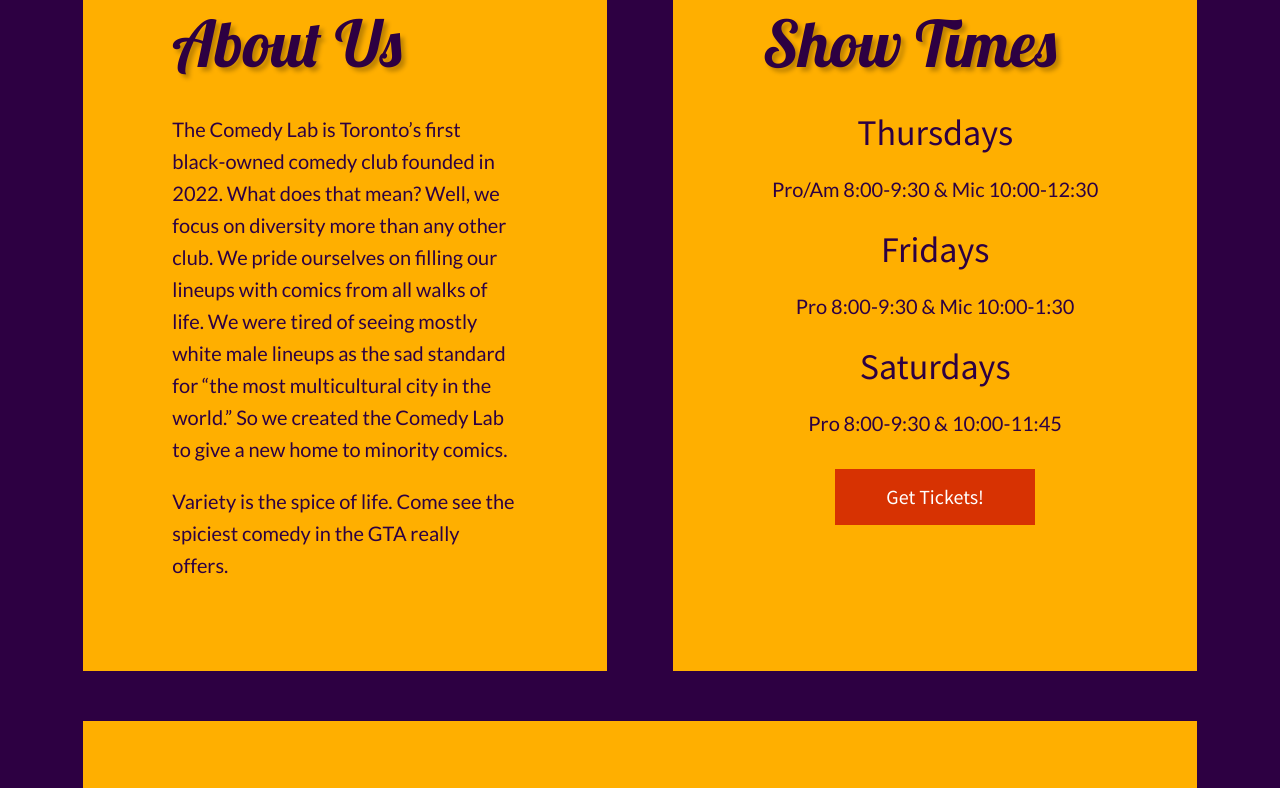
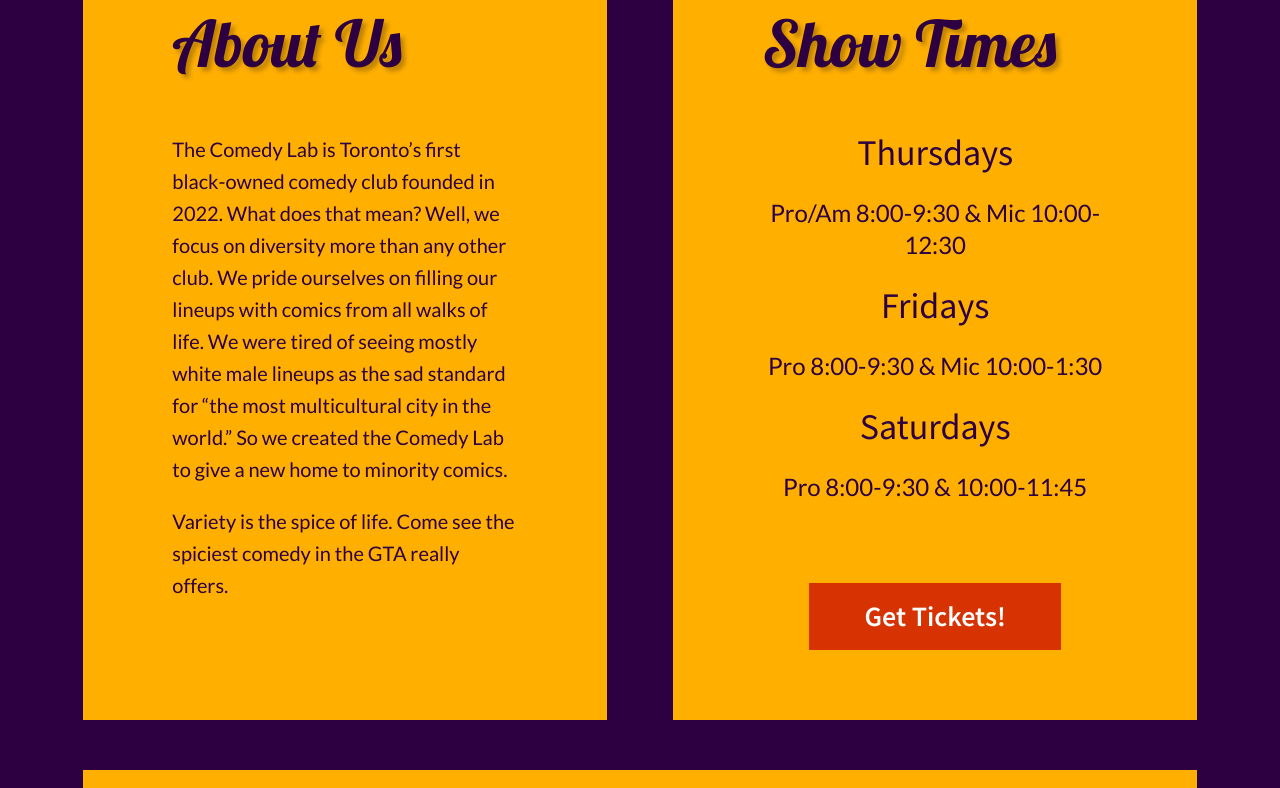
Before and after one commit to woachkatzl/comedy-lab, a plain HTML site: page index.html in a window 1280 px wide. Shown: the part 781-1569 px from the top of the page. Drawn offline with nearby package versions, Linux system fonts and the light colour scheme.

Commit message:
desktop button styles, time text

```diff
--- a/index.html
+++ b/index.html
@@ -52,11 +52,11 @@
                         <h2 class="block__title">Show Times</h2>
                         <div class="block__content">
                             <h3 class="block__sub-title">Thursdays</h3>
-                            <p class="block__txt">Pro/Am 8:00-9:30 & Mic 10:00-12:30</p>
+                            <p class="block__txt block__time">Pro/Am 8:00-9:30 & Mic 10:00-12:30</p>
                             <h3 class="block__sub-title">Fridays</h3>
-                            <p class="block__txt">Pro 8:00-9:30 & Mic 10:00-1:30</p>
+                            <p class="block__txt block__time">Pro 8:00-9:30 & Mic 10:00-1:30</p>
                             <h3 class="block__sub-title">Saturdays</h3>
-                            <p class="block__txt">Pro 8:00-9:30 & 10:00-11:45</p>
+                            <p class="block__txt block__time">Pro 8:00-9:30 & 10:00-11:45</p>
                         </div>
                         <a class="block__btn block__btn--hlt" href=" https://www.eventbrite.ca/o/werd-entertainment-38479180893">Get Tickets!</a>
                     </section>
--- a/styles/abstracts/_mixins.scss
+++ b/styles/abstracts/_mixins.scss
@@ -92,6 +92,15 @@
     text-align: center;
 }
 
+@mixin btn-txt-dsk {
+    font-family: f.$hlt-txt;
+    font-style: normal;
+    font-weight: 600;
+    font-size: 1.75rem;
+    line-height: 2rem;
+    text-align: center;
+}
+
 //HIGHLIGHT TEXT
 @mixin hlt-txt-mbl {
     font-family: f.$hlt-txt;
--- a/styles/components/_landing-main.scss
+++ b/styles/components/_landing-main.scss
@@ -3,7 +3,7 @@
 @use '../abstracts/mixins' as *;
 
 
-//Backkground color should extend to side of the max-width of the content
+//Background color should extend to side of the max-width of the content
 .landing-main {
     background-color: c.$bg-main-dk;
 }
@@ -147,8 +147,18 @@
         width: 47%;
     }
 
+    // BUTTON STYLES
+
+    .block__btn {
+        width: 252px;
+        height: 67px;
+        margin-top: 80px;
+        @include btn-txt-dsk;
+    }
+
     // TEXT STYLES
     .block__title {
+        margin: 0 0 50px;
         @include section-title-dsk;
     }
 
@@ -159,4 +169,8 @@
     .block__txt {
         @include main-txt-dsk;
     }
+
+    .block__time {
+        font-size: 1.5rem;
+    }
 }
```
Also changed, not shown: assets/images/graffiti-cropped.svg (added), assets/images/graffiti-favicon.png (added), assets/images/graffiti-favicon.svg (added), styles/style.css.
